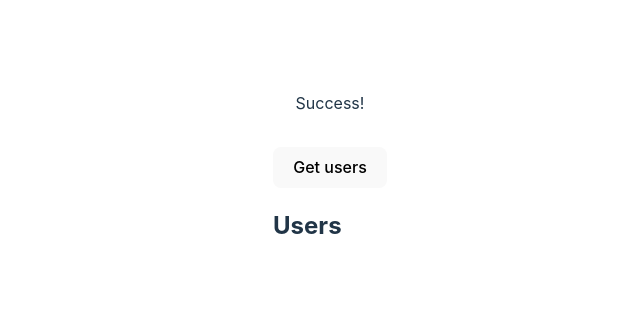
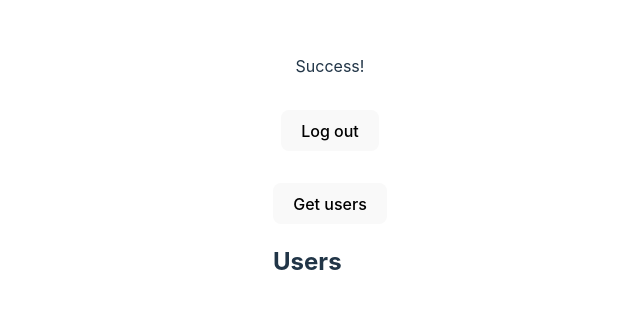
Before and after one commit to dylanR96/react-login-form, a React (Vite) app: page /loggedIn in a window 1280 px wide. Shown: the part 223-532 px from the top of the page, without its empty margins (310-950 px from the left). Built offline with nearby package versions, Linux system fonts and the light colour scheme.

Commit message:
Added a btn to logged in page for log out

```diff
--- a/src/pages/LoggedIn.jsx
+++ b/src/pages/LoggedIn.jsx
@@ -1,7 +1,16 @@
 import React from "react";
+import { useNavigate } from "react-router-dom";
+import Buttons from "../components/Buttons";
 
 const LoggedIn = () => {
-  return <div>Success!</div>;
+  const navigate = useNavigate();
+
+  return (
+    <>
+      <div>Success!</div>
+      <Buttons label={"Log out"} onClick={() => navigate("/")} />
+    </>
+  );
 };
 
 export default LoggedIn;
```
